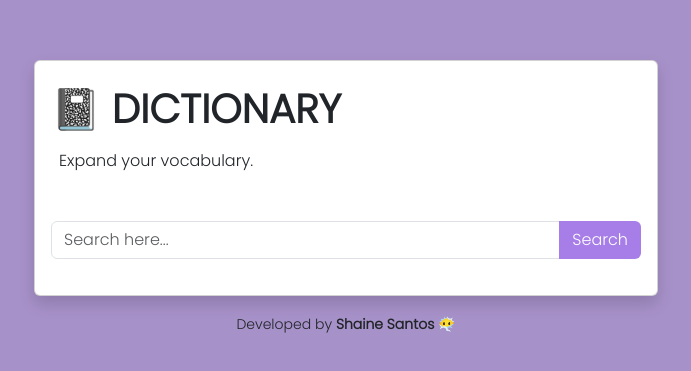
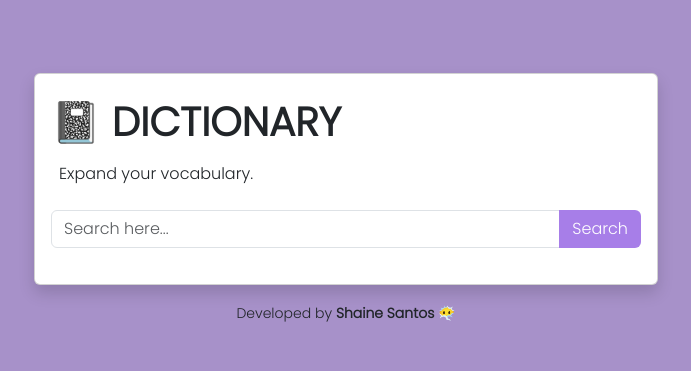
Before and after one commit to jshainesantos/BASE-404, a plain HTML site: page PROJECT 3/index.html in a window 1280 px wide. Shown: the part 127-498 px from the top of the page, without its empty margins (294-985 px from the left). Drawn offline with nearby package versions, Linux system fonts and the light colour scheme.

Commit message:
fixed styling

```diff
--- a/PROJECT 3/index.html
+++ b/PROJECT 3/index.html
@@ -1,15 +1,12 @@
 <!DOCTYPE html>
 <html lang="en">
+
 <head>
   <meta charset="UTF-8" />
   <meta name="viewport" content="width=device-width, initial-scale=1.0" />
   <title>Dictionary</title>
-    <link
-      href="https://cdn.jsdelivr.net/npm/bootstrap@5.3.2/dist/css/bootstrap.min.css"
-      rel="stylesheet"
-      integrity="sha384-T3c6CoIi6uLrA9TneNEoa7RxnatzjcDSCmG1MXxSR1GAsXEV/Dwwykc2MPK8M2HN"
-      crossorigin="anonymous"
-    />
+  <link href="https://cdn.jsdelivr.net/npm/bootstrap@5.3.2/dist/css/bootstrap.min.css" rel="stylesheet"
+    integrity="sha384-T3c6CoIi6uLrA9TneNEoa7RxnatzjcDSCmG1MXxSR1GAsXEV/Dwwykc2MPK8M2HN" crossorigin="anonymous" />
   <link href="style.css" rel="stylesheet" />
 </head>
 
@@ -20,13 +17,8 @@
         <div class="card-body p-3">
           <h1 class="py-2 fw-bold ">📓 DICTIONARY</h1>
           <span class="ms-2">Expand your vocabulary.</span>
-            <div class="input-group mb-3 pt-5">
-              <input
-                type="text"
-                class="form-control"
-                placeholder="Search here..."
-                id="inputWord"
-              />
+          <div class="input-group mb-3 pt-4">
+            <input type="text" class="form-control" placeholder="Search here..." id="inputWord" />
             <button class="btn" type="button" id="searchBtn">Search</button>
           </div>
           <div class="pt-1" id="result"></div>
@@ -35,13 +27,13 @@
     </div>
   </div>
 
-    <footer class="text-center mt-3"><small>Developed by <b>Shaine Santos 😶‍🌫️</b</small></footer>
+  <footer class="text-center mt-3"><small>Developed by <b>Shaine Santos 😶‍🌫️</b< /small>
+  </footer>
 
   <script src="script.js"></script>
-    <script
-      src="https://cdn.jsdelivr.net/npm/bootstrap@5.3.2/dist/js/bootstrap.bundle.min.js"
+  <script src="https://cdn.jsdelivr.net/npm/bootstrap@5.3.2/dist/js/bootstrap.bundle.min.js"
     integrity="sha384-C6RzsynM9kWDrMNeT87bh95OGNyZPhcTNXj1NW7RuBCsyN/o0jlpcV8Qyq46cDfL"
-      crossorigin="anonymous"
-    ></script>
+    crossorigin="anonymous"></script>
 </body>
+
 </html>
--- a/PROJECT 3/style.css
+++ b/PROJECT 3/style.css
@@ -5,7 +5,7 @@
 }
 
 .card {
-  margin-top: 30%;
+  margin-top: 200px;
 }
 
 body {
```
Lines whose indentation alone changed are shown as unchanged.
